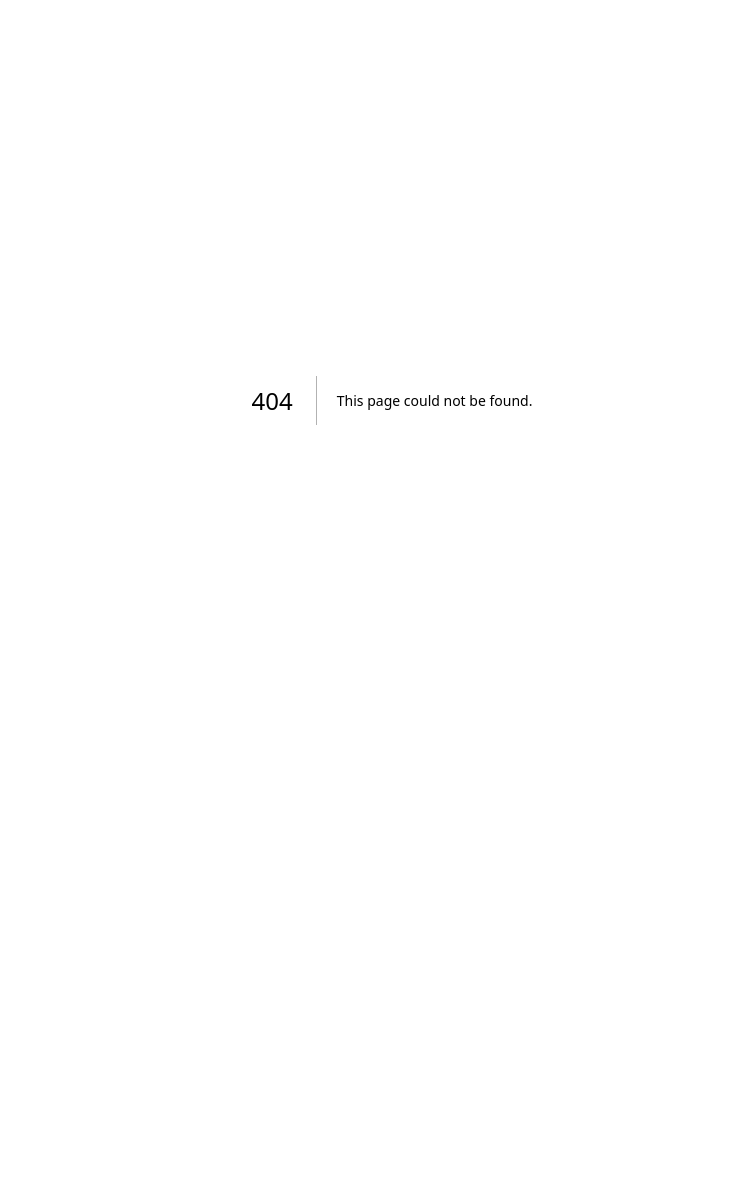
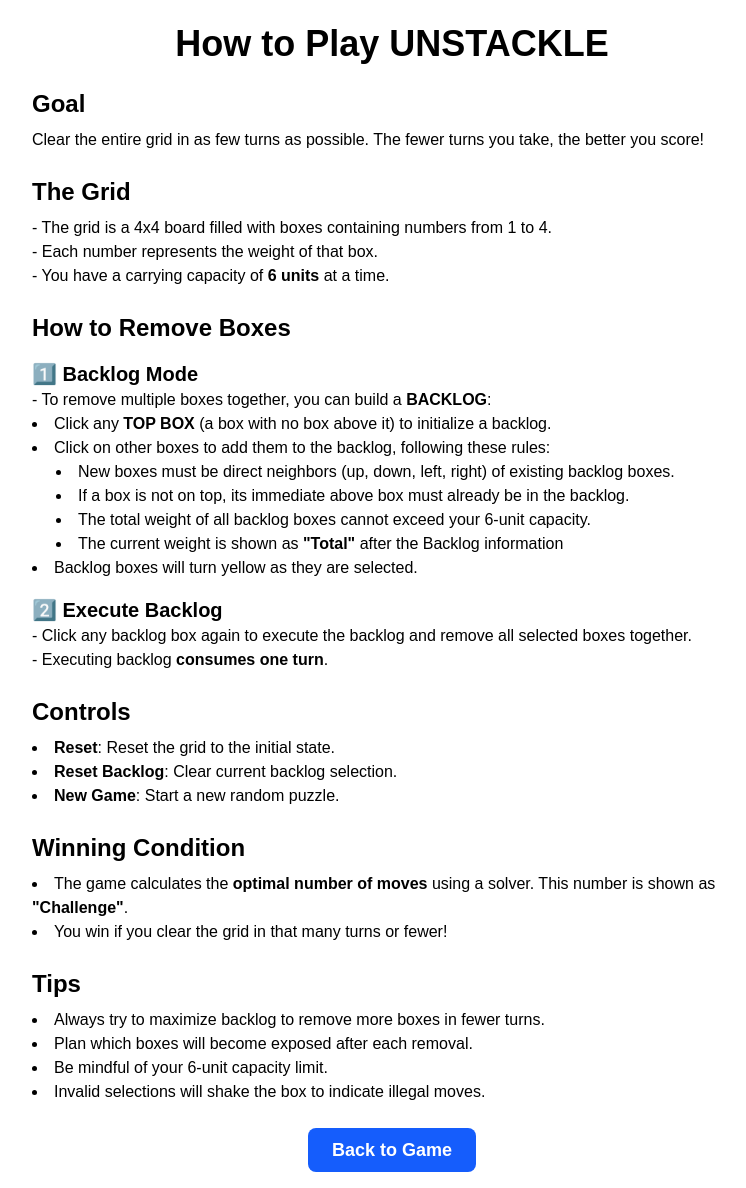
Before and after one commit to AshayAswale/Unstackle-ReactJS, a Next.js app: page /tutorial in a window 1280 px wide. Before the commit this address had no page. Shown: the whole page, without its empty margins (248-994 px from the left). Before the commit the page ends 800 px from the top, so only its background shows below. Built offline with nearby package versions, Linux system fonts and the light colour scheme.

Commit message:
Added tutorial page

```diff
--- a/components/GameBoard.tsx
+++ b/components/GameBoard.tsx
@@ -226,6 +226,12 @@ export default function GameBoard() {
     </>
   ) : (
     <>
+    <div className="mb-4">
+      <a href="/tutorial" className="bg-blue-500 hover:bg-blue-600 text-white px-4 py-2 rounded">
+        How to Play
+      </a>
+    </div>
+
       <div className="flex space-x-3 mb-6">
         <button onClick={handleReset} className="bg-green-600 hover:bg-green-700 text-white px-4 py-2 rounded">
           Reset
--- /dev/null
+++ b/components/Tutorial.tsx
@@ -0,0 +1,86 @@
+export default function HowToPlay() {
+  return (
+    <div className="p-6 max-w-3xl mx-auto bg-white text-black">
+      <h1 className="text-4xl font-bold mb-6 text-center">How to Play UNSTACKLE</h1>
+
+      <section className="mb-6">
+        <h2 className="text-2xl font-semibold mb-2">Goal</h2>
+        <p>Clear the entire grid in as few turns as possible. The fewer turns you take, the better you score!</p>
+      </section>
+
+      <section className="mb-6">
+        <h2 className="text-2xl font-semibold mb-2">The Grid</h2>
+        <p>
+          - The grid is a 4x4 board filled with boxes containing numbers from 1 to 4.<br/>
+          - Each number represents the weight of that box.<br/>
+          - You have a carrying capacity of <strong>6 units</strong> at a time.
+        </p>
+      </section>
+
+      <section className="mb-6">
+        <h2 className="text-2xl font-semibold mb-2">How to Remove Boxes</h2>
+
+        {/* <h3 className="text-xl font-semibold mt-4"> Simple Single Click</h3>
+        <p>
+          - Click on any <strong>TOP BOX</strong> (a box with no box above it) to remove it.<br/>
+          - Each removal counts as one turn.
+        </p> */}
+
+        <h3 className="text-xl font-semibold mt-4">1️⃣ Backlog Mode</h3>
+        <p>
+          - To remove multiple boxes together, you can build a <strong>BACKLOG</strong>:
+          <ul className="list-disc list-inside">
+            <li>Click any <strong>TOP BOX</strong> (a box with no box above it) to initialize a backlog.</li>
+            <li>Click on other boxes to add them to the backlog, following these rules:</li>
+            <ul className="list-disc list-inside ml-6">
+              <li>New boxes must be direct neighbors (up, down, left, right) of existing backlog boxes.</li>
+              <li>If a box is not on top, its immediate above box must already be in the backlog.</li>
+              <li>The total weight of all backlog boxes cannot exceed your 6-unit capacity.</li>
+              <li>The current weight is shown as <strong>"Total"</strong> after the Backlog information</li>
+            </ul>
+            <li>Backlog boxes will turn yellow as they are selected.</li>
+          </ul>
+        </p>
+
+        <h3 className="text-xl font-semibold mt-4">2️⃣ Execute Backlog</h3>
+        <p>
+          - Click any backlog box again to execute the backlog and remove all selected boxes together.<br/>
+          - Executing backlog <strong>consumes one turn</strong>.
+        </p>
+      </section>
+
+      <section className="mb-6">
+        <h2 className="text-2xl font-semibold mb-2">Controls</h2>
+        <ul className="list-disc list-inside">
+          <li><span className="font-bold">Reset</span>: Reset the grid to the initial state.</li>
+          <li><span className="font-bold">Reset Backlog</span>: Clear current backlog selection.</li>
+          <li><span className="font-bold">New Game</span>: Start a new random puzzle.</li>
+        </ul>
+      </section>
+
+      <section className="mb-6">
+        <h2 className="text-2xl font-semibold mb-2">Winning Condition</h2>
+        <p>
+        <ul className="list-disc list-inside">
+          <li>The game calculates the <strong>optimal number of moves</strong> using a solver. This number is shown as <strong>"Challenge"</strong>. </li>
+          <li>You win if you clear the grid in that many turns or fewer!</li>
+        </ul>
+        </p>
+      </section>
+
+      <section className="mb-6">
+        <h2 className="text-2xl font-semibold mb-2">Tips</h2>
+        <ul className="list-disc list-inside">
+          <li>Always try to maximize backlog to remove more boxes in fewer turns.</li>
+          <li>Plan which boxes will become exposed after each removal.</li>
+          <li>Be mindful of your 6-unit capacity limit.</li>
+          <li>Invalid selections will shake the box to indicate illegal moves.</li>
+        </ul>
+      </section>
+
+      <div className="text-center mt-8">
+        <a href="/" className="bg-blue-600 hover:bg-blue-700 text-white px-6 py-3 rounded-lg text-lg font-semibold transition">Back to Game</a>
+      </div>
+    </div>
+  );
+}
--- /dev/null
+++ b/src/app/tutorial/page.tsx
@@ -0,0 +1,8 @@
+// src/app/how-to-play/page.tsx
+"use client";
+
+import HowToPlay from '../../../components/Tutorial';
+
+export default function TutorialPage() {
+  return <HowToPlay />;
+}
```
